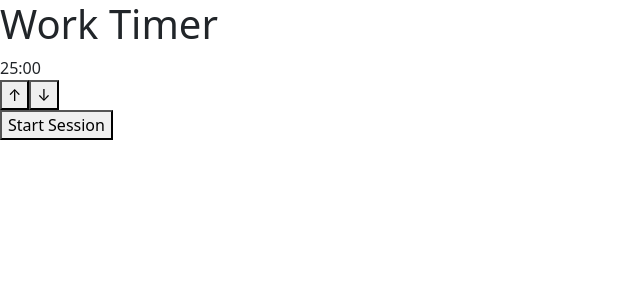
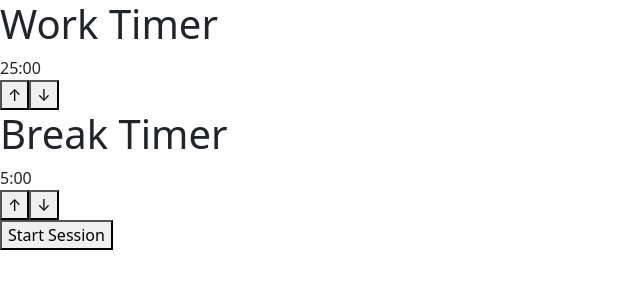
Before and after one commit to MarvelousChester/Web-Pomodoro, a React (Vite) app in the folder Pomodoro/: page / in a window 1280 px wide. Shown: the top 300 px of the page, without its empty margins (0-640 px from the left). Built offline with nearby package versions, Linux system fonts and the light colour scheme.

Commit message:
Fixed bug with set timer incre and decr to 0

```diff
--- a/Pomodoro/src/App.tsx
+++ b/Pomodoro/src/App.tsx
@@ -7,12 +7,15 @@ function App() {
   // Temperory hook
 
   const [workTimer, setWorkTimerHook] = useState(25);
-
+  const [breakTimer, setBreakTimerHook] = useState(25);
   // Create Callback functions for each that set the variables and once the user
   // Enters Start, it will use these values :)
 
   const setWorkTimer = (time: number) => {
     setWorkTimerHook(time);
+  };
+  const setBreakTimer = (time: number) => {
+    setBreakTimerHook(time);
   };
 
   const [workTimerVisibility, setWorkTimerVisibility] = useState(false);
@@ -26,6 +29,13 @@ function App() {
         secondInit={0}
         onTimeChange={setWorkTimer}
       ></SettingTimer>
+      <SettingTimer
+        timerNameInit="Break Timer"
+        minuteInit={5}
+        secondInit={0}
+        onTimeChange={setBreakTimer}
+      ></SettingTimer>
+
       <button onClick={() => setWorkTimerVisibility(true)}>
         Start Session
       </button>
--- a/Pomodoro/src/components/SettingTimer.tsx
+++ b/Pomodoro/src/components/SettingTimer.tsx
@@ -20,7 +20,7 @@ const SettingTimer = ({
   let second = secondInit;
 
   const handleDecrementClick = () => {
-    if (minute <= 0) {
+    if (minute <= 1) {
       setMinute(60);
     } else {
       setMinute(minute - 1);
@@ -30,7 +30,7 @@ const SettingTimer = ({
   };
   const handleIncrementClick = () => {
     if (minute >= 60) {
-      setMinute(0);
+      setMinute(1);
     } else {
       setMinute(minute + 1);
     }
```
